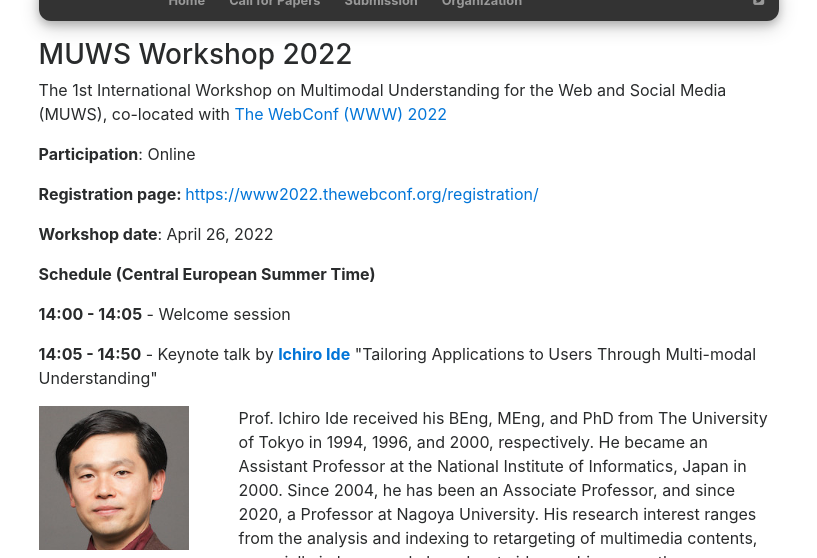
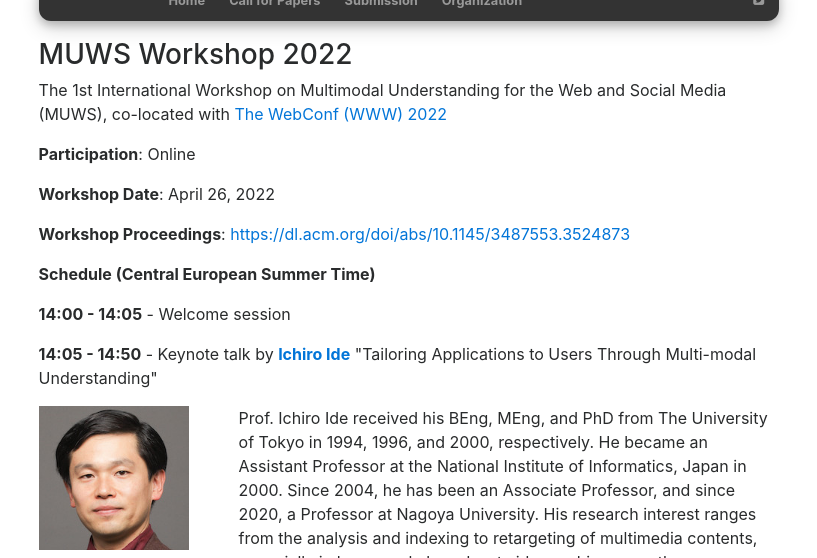
Before and after one commit to muws-workshop/muws-workshop.github.io, a Jekyll site: the page built from 2022-program.html, in a window 1280 px wide and 900 px high, cut to the strip 342-900 px from the top of the window. Shown: the whole strip, without its empty margins (231-1048 px from the left). Built offline with Jekyll 4.4.1, drawn with Linux system fonts in a browser that asks for light colours; nearby versions of some CDN libraries; part of the change alters nothing that is shown.

Commit message:
proceedings

```diff
--- a/2022-program.html
+++ b/2022-program.html
@@ -15,9 +15,9 @@ slide_id: 0
 
             <p><b>Participation</b>: Online </p>
 
-            <p><b>Registration page: </b><a href="https://www2022.thewebconf.org/registration/">https://www2022.thewebconf.org/registration/</a> </p>
+            <p><b>Workshop Date</b>: April 26, 2022</p>
 
-            <p><b>Workshop date</b>: April 26, 2022</p>
+            <p><b>Workshop Proceedings</b>: <a href="https://dl.acm.org/doi/abs/10.1145/3487553.3524873">https://dl.acm.org/doi/abs/10.1145/3487553.3524873</a></p>
 
             <p><b>Schedule (Central European Summer Time)</b></p>
 
@@ -40,7 +40,7 @@ slide_id: 0
             </br>
             </br>
 
-            <p><b>15:15 - 15:30</b> - <b>Mesut Erhan Unal</b>, Adriana Kovashka, Wen-Ting Chung and Yu-Ru Lin <a href="https://www2022.thewebconf.org/PaperFiles/105.pdf"> "Visual Persuasion in COVID-19 Social Media Content: A Multi-Modal Characterization" </a>
+            <p><b>15:15 - 15:30</b> - <b>Mesut Erhan Unal</b>, Adriana Kovashka, Wen-Ting Chung and Yu-Ru Lin <a href="https://dl.acm.org/doi/10.1145/3487553.3524647"> "Visual Persuasion in COVID-19 Social Media Content: A Multi-Modal Characterization" </a>
 
             <p><b>15:30 - 15:45</b> - Break </p>
 
@@ -54,9 +54,9 @@ slide_id: 0
             </br>
             </br>
 
-            <p><b>16:05 - 16:20</b> -  <b>Shivangi Singhal</b>, Tanisha Pandey, Saksham Mrig, Rajiv Ratn Shah and Ponnurangam Kumaraguru <a href="https://www2022.thewebconf.org/PaperFiles/108.pdf"> "Leveraging Intra and Inter Modality Relationship for Multimodal Fake News Detection" </a> </p>
-            <p><b>16:20 - 16:35</b> - <b>Kohei Uehara</b>, Yusuke Mori, Yusuke Mukuta and Tatsuya Harada <a href="https://www2022.thewebconf.org/PaperFiles/107.pdf">"ViNTER: Image Narrative Generation with Emotion-Arc-Aware Transformer"</a></p>
-            <p><b>16:35 - 16:50</b> - <b>Diego Garcia-Olano</b>, Yasumasa Onoe and Joydeep Ghosh <a href="https://www2022.thewebconf.org/PaperFiles/106.pdf"> "Improving and Diagnosing Knowledge-Based Visual Question Answering via Entity Enhanced Knowledge Injection" </a> </p>
+            <p><b>16:05 - 16:20</b> -  <b>Shivangi Singhal</b>, Tanisha Pandey, Saksham Mrig, Rajiv Ratn Shah and Ponnurangam Kumaraguru <a href="https://dl.acm.org/doi/10.1145/3487553.3524650"> "Leveraging Intra and Inter Modality Relationship for Multimodal Fake News Detection" </a> </p>
+            <p><b>16:20 - 16:35</b> - <b>Kohei Uehara</b>, Yusuke Mori, Yusuke Mukuta and Tatsuya Harada <a href="https://dl.acm.org/doi/10.1145/3487553.3524649">"ViNTER: Image Narrative Generation with Emotion-Arc-Aware Transformer"</a></p>
+            <p><b>16:35 - 16:50</b> - <b>Diego Garcia-Olano</b>, Yasumasa Onoe and Joydeep Ghosh <a href="https://dl.acm.org/doi/10.1145/3487553.3524648"> "Improving and Diagnosing Knowledge-Based Visual Question Answering via Entity Enhanced Knowledge Injection" </a> </p>
 
             <p><b>16:50 - 17:00</b> - Closing session</p>
 
```
